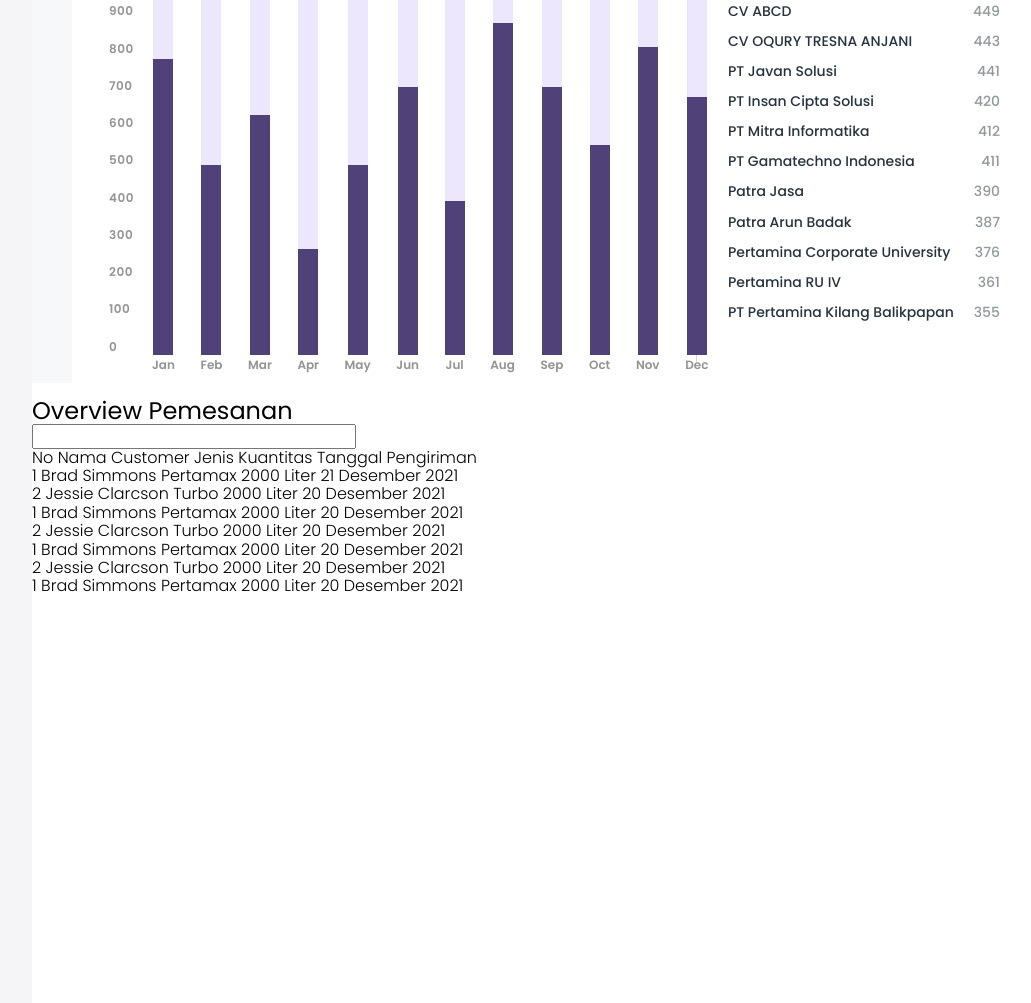
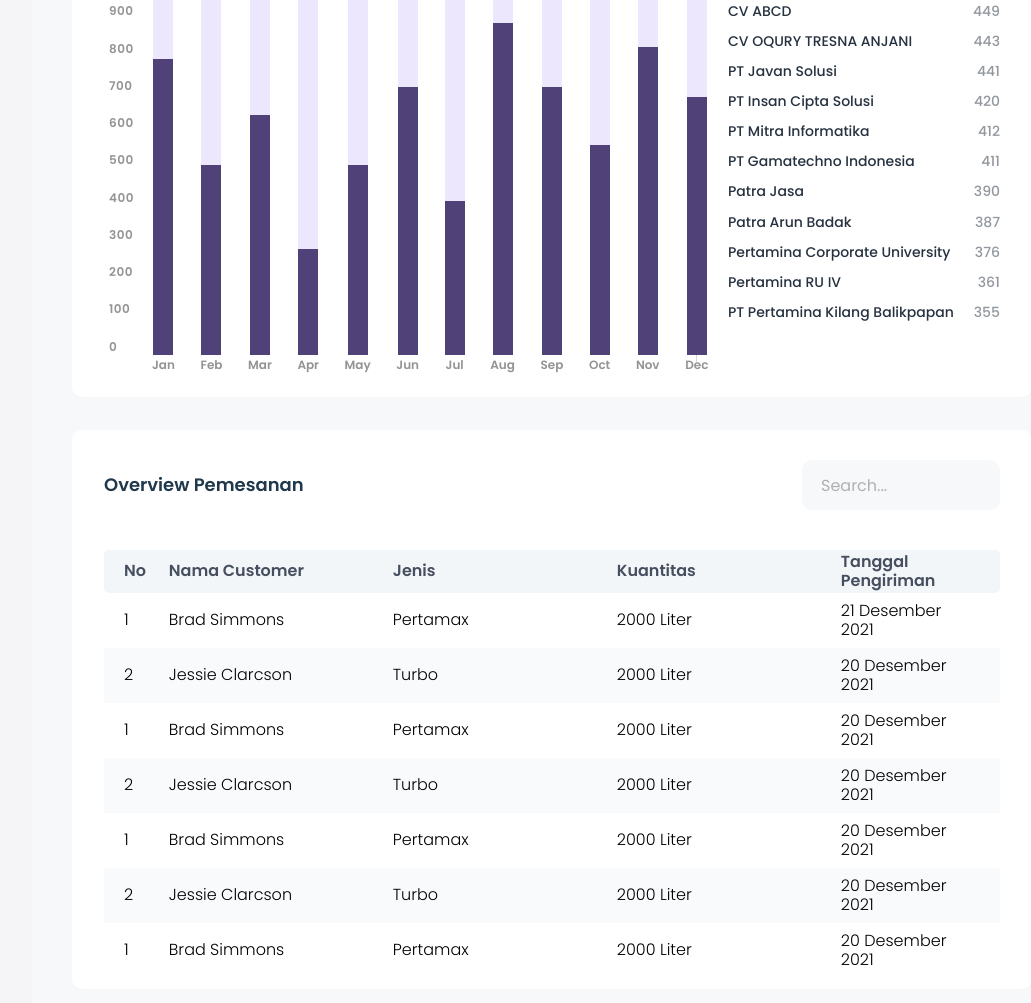
Before and after one commit to Sonalpt/Cloud-campus-intelly-dashboard-remsB, a plain HTML site: page index.html in a window 1280 px wide. Shown: the part 417-1420 px from the top of the page, without its empty margins (224-1255 px from the left). Drawn offline with Linux system fonts and the light colour scheme.

Commit message:
overview added

```diff
--- a/index.html
+++ b/index.html
@@ -298,59 +298,59 @@
                         <div class="overview_search">
                             <h2>Overview Pemesanan</h2>
                             <input type="search" name="searchOverview"
-                                id="searchOverview">
+                                id="searchOverview" placeholder="Search...">
                         </div>
                         <ul class="overview_list">
-                            <li>
+                            <li class="columnNames">
                                 <span>No</span>
                                 <span>Nama Customer</span>
                                 <span>Jenis</span>
                                 <span>Kuantitas</span>
                                 <span>Tanggal Pengiriman</span>
                             </li>
-                            <li>
+                            <li class="uncolored">
                                 <span>1</span>
                                 <span>Brad Simmons</span>
                                 <span>Pertamax</span>
                                 <span>2000 Liter</span>
                                 <span>21 Desember 2021</span>
                             </li>
-                            <li>
+                            <li class="colored">
                                 <span>2</span>
                                 <span>Jessie Clarcson</span>
                                 <span>Turbo</span>
                                 <span>2000 Liter</span>
                                 <span>20 Desember 2021</span>
                             </li>
-                            <li>
+                            <li class="uncolored">
                                 <span>1</span>
                                 <span>Brad Simmons</span>
                                 <span>Pertamax</span>
                                 <span>2000 Liter</span>
                                 <span>20 Desember 2021</span>
                             </li>
-                            <li>
+                            <li class="colored">
                                 <span>2</span>
                                 <span>Jessie Clarcson</span>
                                 <span>Turbo</span>
                                 <span>2000 Liter</span>
                                 <span>20 Desember 2021</span>
                             </li>
-                            <li>
+                            <li class="uncolored">
                                 <span>1</span>
                                 <span>Brad Simmons</span>
                                 <span>Pertamax</span>
                                 <span>2000 Liter</span>
                                 <span>20 Desember 2021</span>
                             </li>
-                            <li>
+                            <li class="colored">
                                 <span>2</span>
                                 <span>Jessie Clarcson</span>
                                 <span>Turbo</span>
                                 <span>2000 Liter</span>
                                 <span>20 Desember 2021</span>
                             </li>
-                            <li>
+                            <li class="uncolored">
                                 <span>1</span>
                                 <span>Brad Simmons</span>
                                 <span>Pertamax</span>
--- a/style/index.css
+++ b/style/index.css
@@ -79,6 +79,7 @@ body {
 .container main {
   display: flex;
   flex-direction: column;
+  background-color: rgb(246, 248, 250);
 }
 .container main .topBar {
   position: fixed;
@@ -398,4 +399,105 @@ body {
   font-size: 14px;
   font-weight: 500;
   color: rgba(39, 50, 64, 0.5);
+}
+.container main .dashboard .overview {
+  display: flex;
+  flex-direction: column;
+  justify-content: center;
+  width: 75vw;
+  height: 550px;
+  margin-left: 40px;
+  margin-top: 33px;
+  background-color: white;
+  border-radius: 10px;
+  padding-bottom: 9px;
+}
+.container main .dashboard .overview_search {
+  display: flex;
+  flex-direction: row;
+  align-items: center;
+  justify-content: space-between;
+  margin-bottom: 5vh;
+}
+.container main .dashboard .overview_search h2 {
+  font-size: 18px;
+  font-weight: 600;
+  color: rgb(31, 56, 76);
+  padding-top: 29px;
+  padding-left: 32px;
+}
+.container main .dashboard .overview_search input {
+  margin-top: 29px;
+  margin-right: 32px;
+  width: 198px;
+  height: 50px;
+  background-color: rgb(246, 248, 250);
+  font-size: 16px;
+  font-weight: 400;
+  border-radius: 10px;
+  border: none;
+  padding-top: 13px;
+  padding-bottom: 13px;
+  padding-left: 19px;
+}
+.container main .dashboard .overview_search input::-moz-placeholder {
+  color: rgb(176, 176, 176);
+  font-size: 16px;
+  font-weight: 400;
+}
+.container main .dashboard .overview_search input::placeholder {
+  color: rgb(176, 176, 176);
+  font-size: 16px;
+  font-weight: 400;
+}
+.container main .dashboard .overview_list {
+  margin-right: 32px;
+  margin-left: 32px;
+}
+.container main .dashboard .overview_list .colored {
+  height: 55px;
+  background-color: rgba(243, 246, 249, 0.5);
+}
+.container main .dashboard .overview_list .uncolored {
+  height: 55px;
+  background-color: white;
+}
+.container main .dashboard .overview_list .columnNames {
+  height: 43px;
+  background-color: rgb(243, 246, 249);
+  border-radius: 5px;
+}
+.container main .dashboard .overview_list .columnNames span {
+  font-size: 14;
+  font-weight: 600;
+  color: rgb(70, 78, 95);
+}
+.container main .dashboard .overview_list li {
+  display: flex;
+  flex-direction: row;
+  width: 100%;
+  align-items: center;
+}
+.container main .dashboard .overview_list li span {
+  display: flex;
+  flex-direction: column;
+  justify-content: center;
+  align-items: left;
+  text-align: left;
+}
+.container main .dashboard .overview_list li span:nth-child(1) {
+  width: 5%;
+  padding-left: 20px;
+}
+.container main .dashboard .overview_list li span:nth-child(2) {
+  width: 25%;
+}
+.container main .dashboard .overview_list li span:nth-child(3) {
+  width: 25%;
+}
+.container main .dashboard .overview_list li span:nth-child(4) {
+  width: 25%;
+}
+.container main .dashboard .overview_list li span:nth-child(5) {
+  width: 15%;
 }/*# sourceMappingURL=index.css.map */
```
Also changed, not shown: 1 other file.
